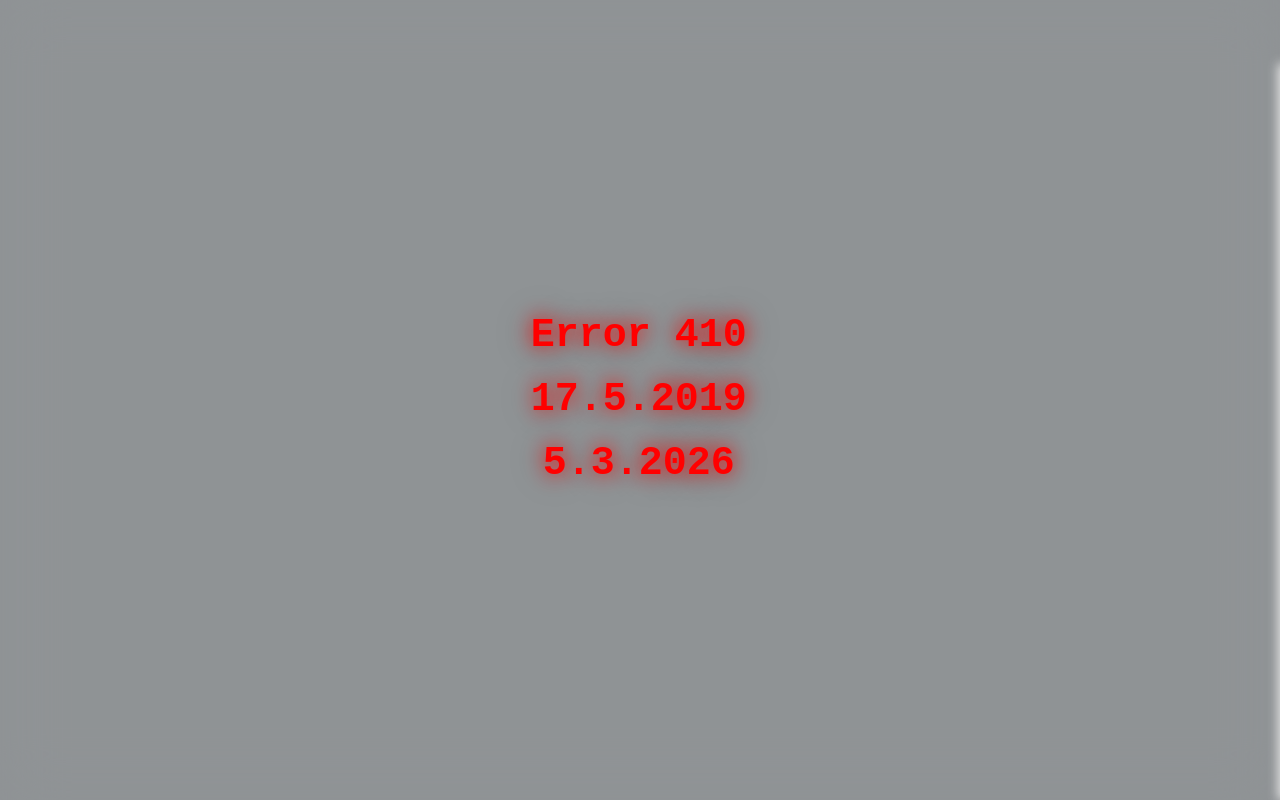
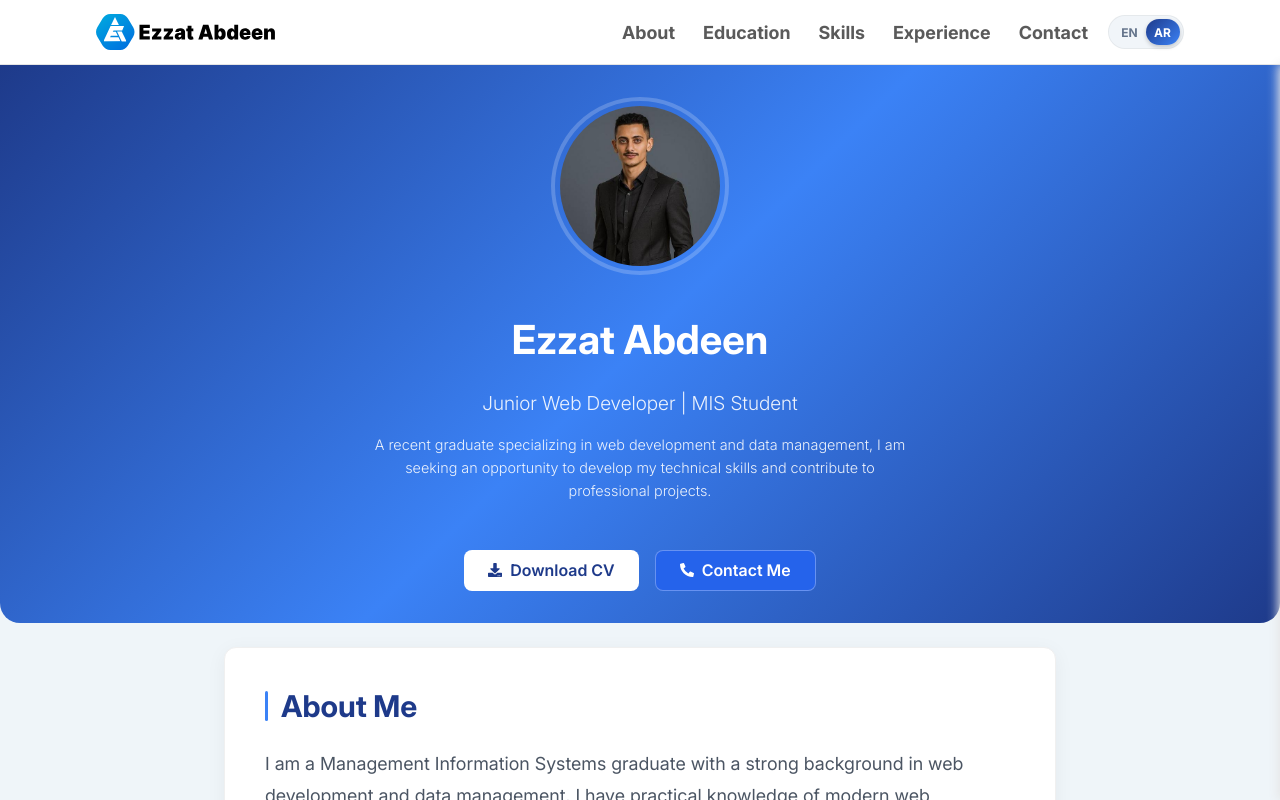
Before and after one commit to ezzatabdeen-dev/protfolio, a Next.js app: page /en in a window 1280 px wide. Shown: the top 800 px of the page. Built offline with nearby package versions, Linux system fonts and the light colour scheme.

Commit message:
Update layout.jsx

```diff
--- a/src/app/[lang]/layout.jsx
+++ b/src/app/[lang]/layout.jsx
@@ -1,6 +1,6 @@
 import "../globals.css";
 import { notFound } from "next/navigation";
-import { Header, Freeze } from "@/components/index";
+import { Header } from "@/components/index";
 import { getDictionary } from "@/lib/getDictionary";
 
 export const metadata = {
@@ -34,7 +34,6 @@ export default async function RootLayout({ children, params }) {
         <meta name="theme-color" content="#0071E0" />
       </head>
       <body>
-        <Freeze />
         <Header dict={dict} />
         {children}
       </body>
```
